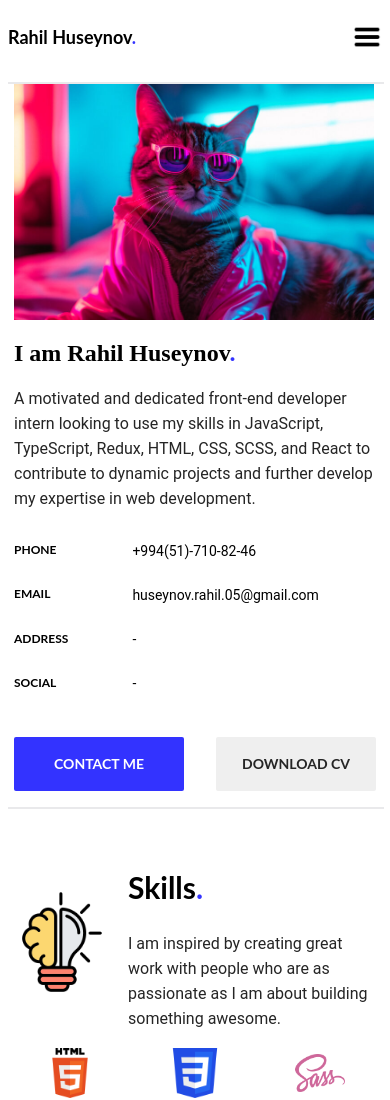
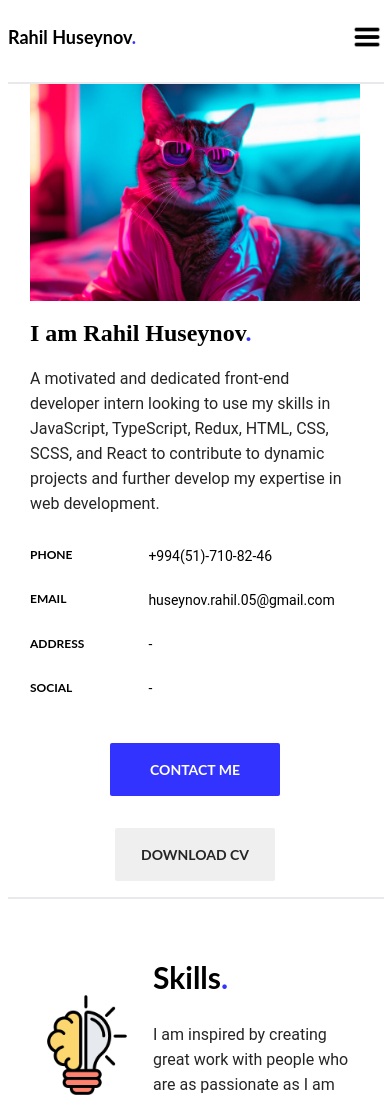
Before and after one commit to Rahil-Huseynov/My_CV_Portfolio, a React (Vite) app: page / in a window 390 px wide. Shown: the top 1100 px of the page. Built offline with nearby package versions, Linux system fonts and the light colour scheme; no server answers.

Commit message:
fix responsive desing

```diff
--- a/src/companents/Contact/Contact.css
+++ b/src/companents/Contact/Contact.css
@@ -116,7 +116,7 @@ input[type=text] {
     }
 
     .message {
-        width: 300px;
+        width: 260px;
     }
 
     .skills_container {
--- a/src/companents/Hello/Hello.css
+++ b/src/companents/Hello/Hello.css
@@ -127,7 +127,14 @@ html {
     }
 
     .photo {
-        width: 360px;
+        width: 330px;
+    }
+
+    .download_container {
+      padding-top: 2rem;
+      display: grid;
+      place-items: center;
+      gap: 2rem;
     }
 
     .first_section_container {
@@ -139,7 +146,7 @@ html {
     }
 
     .my_about_text {
-        width: 360px;
+        width: 330px;
     }
 
     .navbar_container {
@@ -480,7 +487,6 @@ html {
         font-size: 16px;
         line-height: 1.56;
         font-family: Roboto, sans-serif;
-        width: 450px;
         color: #252525;
       }
 
--- a/src/companents/Skills/Skills.css
+++ b/src/companents/Skills/Skills.css
@@ -4,7 +4,7 @@
     }
 
     .my_skills_about {
-        width: 250px;
+        width: 200px;
     }
 
     .all_my_skills_container {
```
